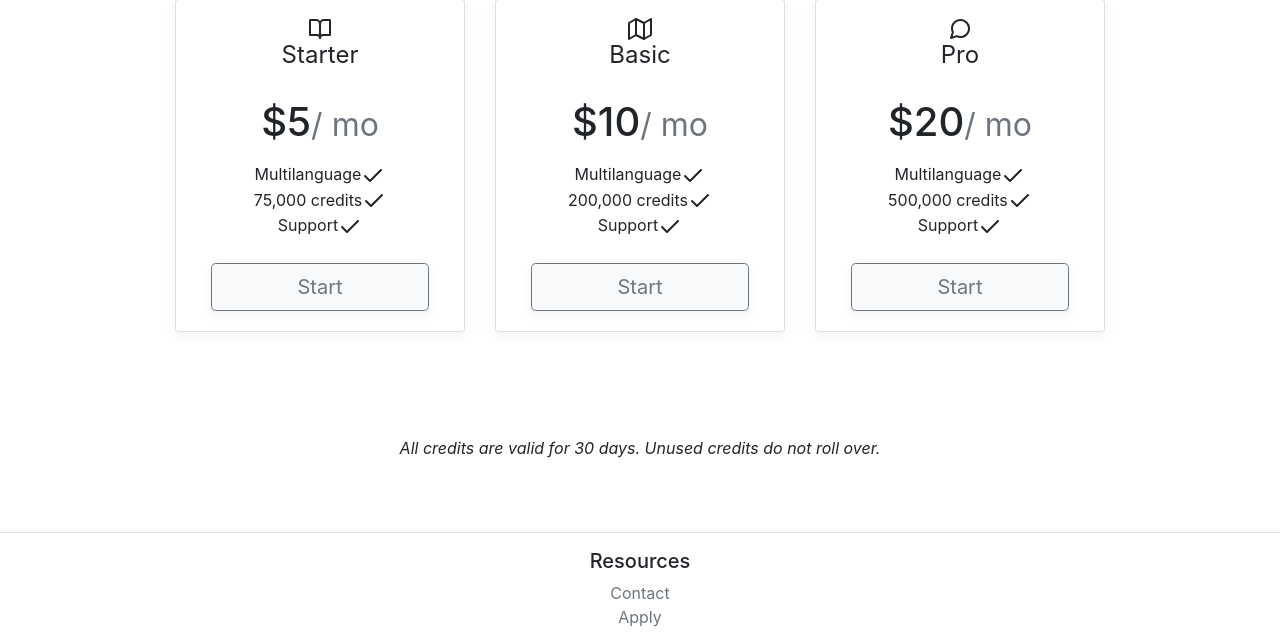
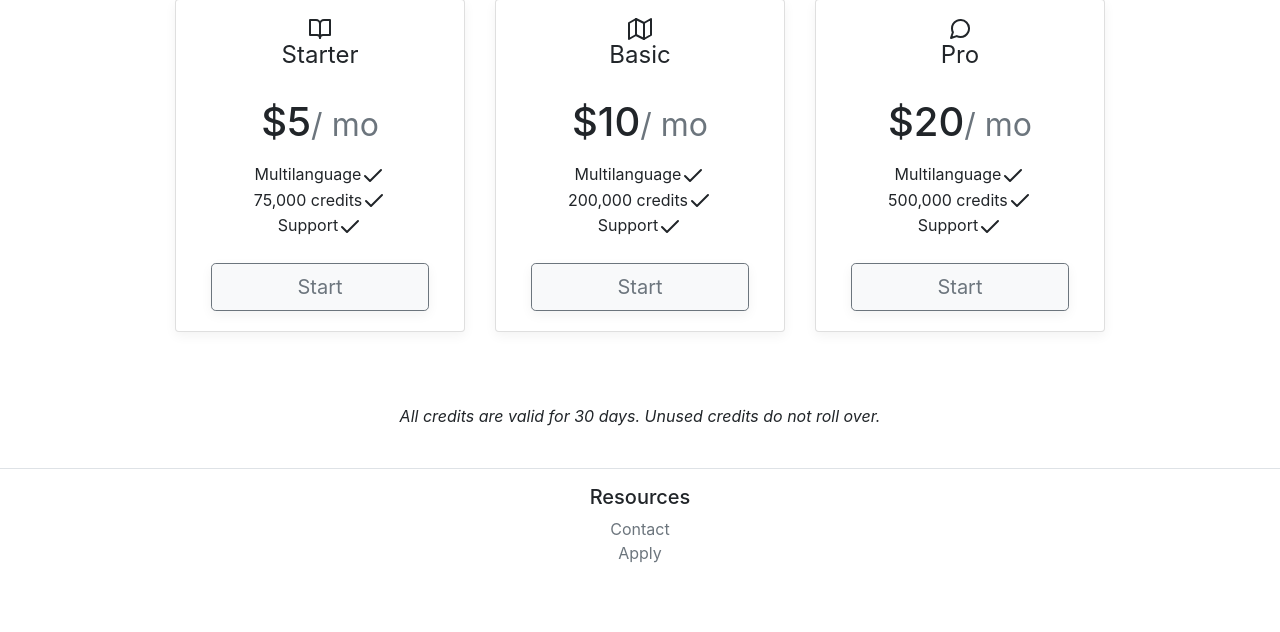
Before and after one commit to cmooredev/api-keys, a Flask app: page /pricing in a window 1280 px wide. Shown: the part 341-973 px from the top of the page. After the commit the page ends 904 px from the top, so only its background shows below. Run offline with Flask 2, Linux system fonts and the light colour scheme; some libraries are stand-ins or nearby versions.

Commit message:
update content

```diff
--- a/apiapp/templates/pricing.html
+++ b/apiapp/templates/pricing.html
@@ -103,7 +103,7 @@
 </div>
 
 <div class="container">
-   <div class="pricing-header px-3 py-3 pt-md-5 pb-md-4 mx-auto text-center my-5">
+   <div class="pricing-header px-3 py-3 pt-md-5 pb-md-4 mx-auto text-center my-3">
        <em>All credits are valid for 30 days. Unused credits do not roll over.</em>
    </div>
 </div>
```
